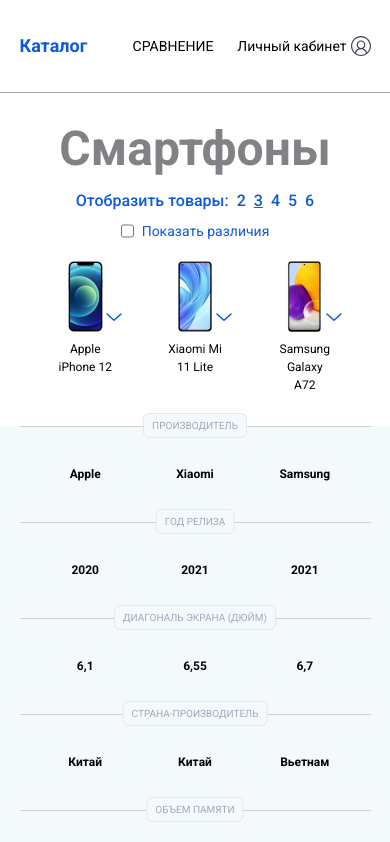
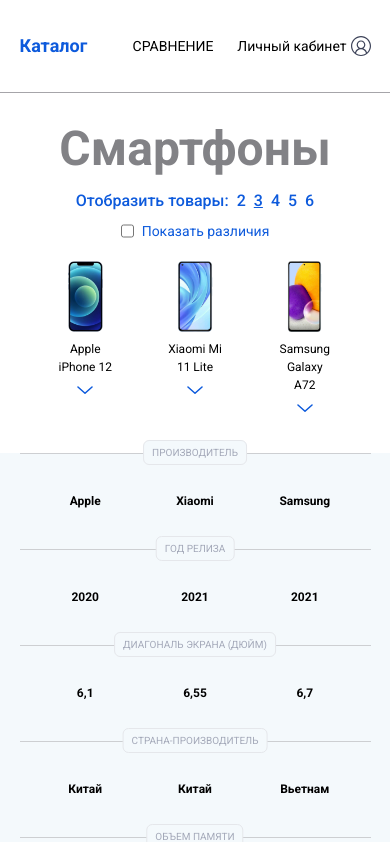
Before and after one commit to valescos/test-task-2, a Vue app: page / in a window 390 px wide. Shown: the top 842 px of the page. Built offline with nearby package versions, Linux system fonts and the light colour scheme.

Commit message:
Minor responsive css fixex
ease out some fringe cases in css mediaquaries

```diff
--- a/src/App.vue
+++ b/src/App.vue
@@ -9,9 +9,7 @@
       :title="feature.translation"
       :data="store.isolateFeatureData(`${feature.name}`)"
     />
-    <hr
-      class="w-[90%] md:w-[80%] lg:[w-70%] m-auto border-[1px] border-t-[#CDCFD2]"
-    />
+    <hr class="w-[90%] md:w-[80%] lg:[w-70%] m-auto border-t-[#CDCFD2]" />
   </div>
 </template>
 
--- a/src/components/SwitchMenu.vue
+++ b/src/components/SwitchMenu.vue
@@ -1,7 +1,6 @@
 <template>
-  <div class="flex flex-col gap-2 items-center" :title="model">
-    <div class="relative">
-      <img class="w-[2.2rem] md:w-[4rem]" :src="img" :alt="model" />
+  <div class="relative flex flex-col items-center" :title="model">
+    <div>
       <div
         v-show="isModalOpened"
         class="fixed top-0 left-0 w-full h-full bg-[rgba(0,0,0,0.05)] z-40"
@@ -51,9 +50,19 @@
           </div>
         </div>
       </div>
+    </div>
+    <div class="relative flex flex-col items-center w-full">
+      <img
+        class="w-[2.2rem] md:w-[3rem] xl:w-[4rem] transition-all"
+        :src="img"
+        :alt="model"
+      />
+      <p class="text-[12px] md:text-sm lg:text-lg text-center pt-2">
+        {{ model }}
+      </p>
       <button
         @click="isModalOpened = !isModalOpened"
-        class="absolute -right-[75%] md:-right-[45%] top-[60%] scale-75 sm:scale-100"
+        class="lg:absolute top-[4rem] -right-2 xl:right-0 2xl:right-8 scale-75 sm:scale-100 transition-all"
         v-show="data.hidden.length !== 0"
       >
         <svg
@@ -73,9 +82,6 @@
         </svg>
       </button>
     </div>
-    <p class="text-[12px] md:text-sm lg:text-lg text-center">
-      {{ model }}
-    </p>
   </div>
 </template>
 
```
